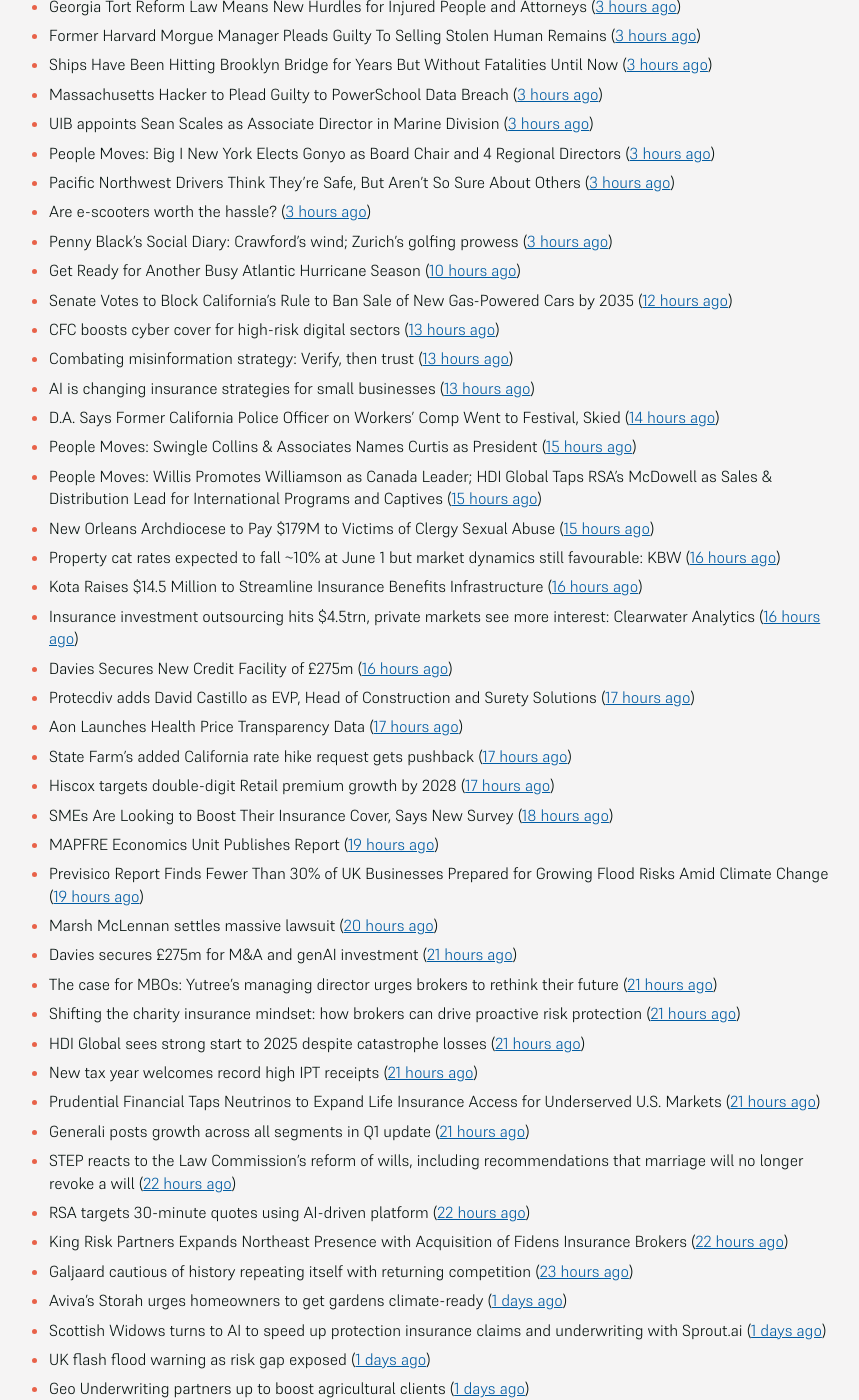
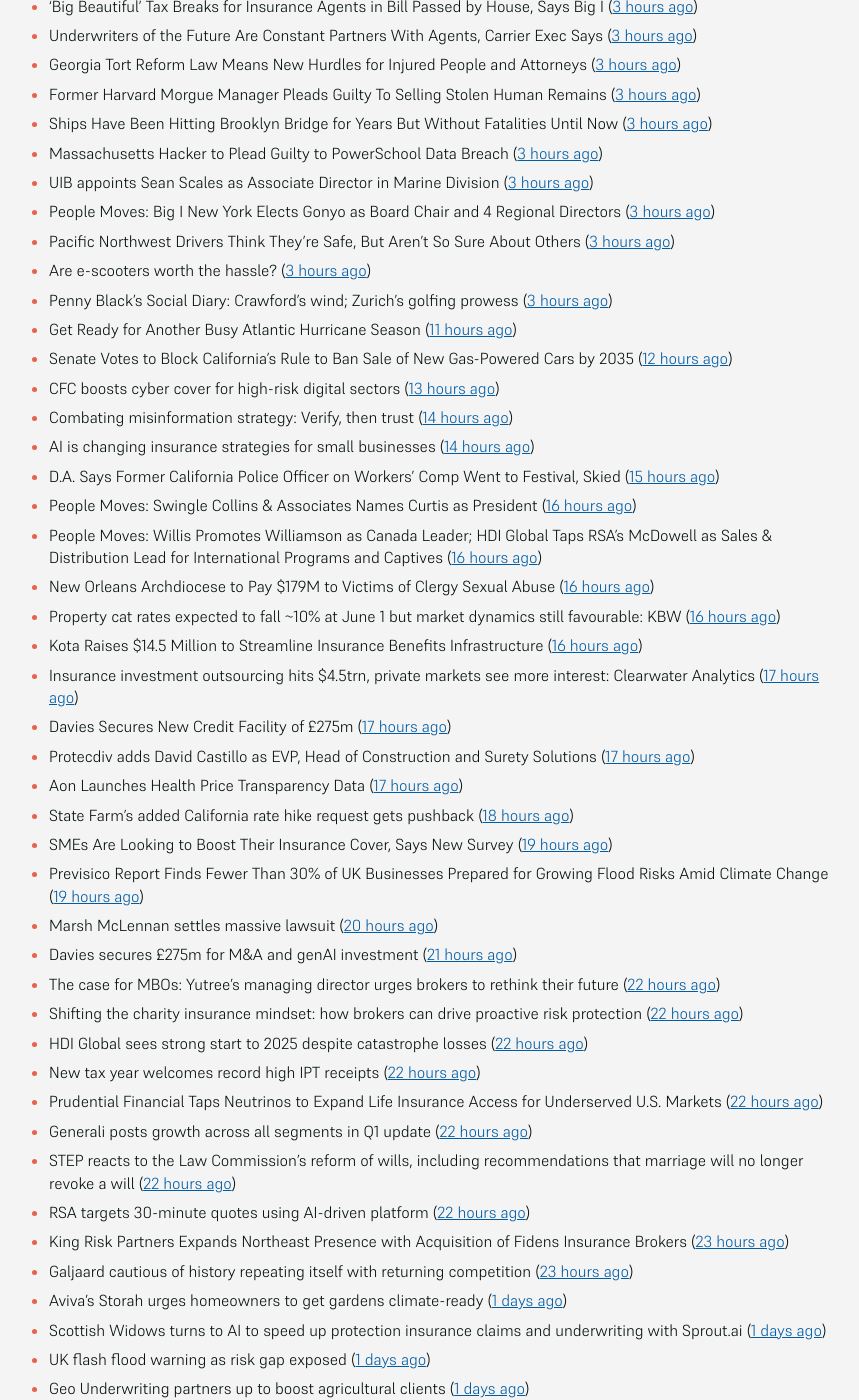
Before and after one commit to mat-0/feeds.thechels.uk, a Jekyll site: the page built from index.md, in a window 1280 px wide and 1400 px high, scrolled down 985 px. Shown: the whole window, without its empty margins (215-1074 px from the left). Built offline with Jekyll 4.4.1, drawn with Linux system fonts in a browser that asks for light colours; some of the changed text lies outside the part shown.

Commit message:
New Feed

```diff
--- a/index.md
+++ b/index.md
@@ -41,37 +43,35 @@ description: Latest Updates
 - Pacific Northwest Drivers Think They’re Safe, But Aren’t So Sure About Others ([3 hours ago](https://www.insurancejournal.com/news/west/2025/05/23/824682.htm))
 - Are e-scooters worth the hassle? ([3 hours ago](https://www.postonline.co.uk/regulation/7957744/are-e-scooters-worth-the-hassle))
 - Penny Black’s Social Diary: Crawford’s wind; Zurich’s golfing prowess ([3 hours ago](https://www.postonline.co.uk/people/7957569/penny-black%E2%80%99s-social-diary-crawford%E2%80%99s-wind-zurich%E2%80%99s-golfing-prowess))
-- Get Ready for Another Busy Atlantic Hurricane Season ([10 hours ago](https://www.insurancejournal.com/news/national/2025/05/22/824899.htm))
+- Get Ready for Another Busy Atlantic Hurricane Season ([11 hours ago](https://www.insurancejournal.com/news/national/2025/05/22/824899.htm))
 - Senate Votes to Block California’s Rule to Ban Sale of New Gas-Powered Cars by 2035 ([12 hours ago](https://www.insurancejournal.com/news/west/2025/05/22/824884.htm))
 - CFC boosts cyber cover for high-risk digital sectors ([13 hours ago](https://www.insurancebusinessmag.com/uk/news/cyber/cfc-boosts-cyber-cover-for-highrisk-digital-sectors-536652.aspx))
-- Combating misinformation strategy: Verify, then trust ([13 hours ago](https://www.dig-in.com/opinion/strategies-for-fighting-misinformation))
-- AI is changing insurance strategies for small businesses ([13 hours ago](https://www.dig-in.com/opinion/ai-is-changing-insurance-strategies-for-small-businesses))
-- D.A. Says Former California Police Officer on Workers’ Comp Went to Festival, Skied ([14 hours ago](https://www.insurancejournal.com/news/west/2025/05/22/824698.htm))
-- People Moves: Swingle Collins & Associates Names Curtis as President ([15 hours ago](https://www.insurancejournal.com/news/southcentral/2025/05/22/824852.htm))
-- People Moves: Willis Promotes Williamson as Canada Leader; HDI Global Taps RSA’s McDowell as Sales & Distribution Lead for International Programs and Captives ([15 hours ago](https://www.insurancejournal.com/news/international/2025/05/22/824842.htm))
-- New Orleans Archdiocese to Pay $179M to Victims of Clergy Sexual Abuse ([15 hours ago](https://www.insurancejournal.com/news/southcentral/2025/05/22/824844.htm))
+- Combating misinformation strategy: Verify, then trust ([14 hours ago](https://www.dig-in.com/opinion/strategies-for-fighting-misinformation))
+- AI is changing insurance strategies for small businesses ([14 hours ago](https://www.dig-in.com/opinion/ai-is-changing-insurance-strategies-for-small-businesses))
+- D.A. Says Former California Police Officer on Workers’ Comp Went to Festival, Skied ([15 hours ago](https://www.insurancejournal.com/news/west/2025/05/22/824698.htm))
+- People Moves: Swingle Collins & Associates Names Curtis as President ([16 hours ago](https://www.insurancejournal.com/news/southcentral/2025/05/22/824852.htm))
+- People Moves: Willis Promotes Williamson as Canada Leader; HDI Global Taps RSA’s McDowell as Sales & Distribution Lead for International Programs and Captives ([16 hours ago](https://www.insurancejournal.com/news/international/2025/05/22/824842.htm))
+- New Orleans Archdiocese to Pay $179M to Victims of Clergy Sexual Abuse ([16 hours ago](https://www.insurancejournal.com/news/southcentral/2025/05/22/824844.htm))
 - Property cat rates expected to fall ~10% at June 1 but market dynamics still favourable: KBW ([16 hours ago](https://www.reinsurancene.ws/property-cat-rates-expected-to-fall-10-at-june-1-but-market-dynamics-still-favourable-kbw/))
 - Kota Raises $14.5 Million to Streamline Insurance Benefits Infrastructure ([16 hours ago](https://www.insurtechinsights.com/kota-raises-14-5-million-to-streamline-insurance-benefits-infrastructure/))
-- Insurance investment outsourcing hits $4.5trn, private markets see more interest: Clearwater Analytics ([16 hours ago](https://www.reinsurancene.ws/insurance-investment-outsourcing-hits-4-5trn-private-markets-see-more-interest-clearwater-analytics/))
-- Davies Secures New Credit Facility of £275m ([16 hours ago](https://insurance-edge.net/2025/05/22/davies-secures-new-credit-facility-of-275m/))
+- Insurance investment outsourcing hits $4.5trn, private markets see more interest: Clearwater Analytics ([17 hours ago](https://www.reinsurancene.ws/insurance-investment-outsourcing-hits-4-5trn-private-markets-see-more-interest-clearwater-analytics/))
+- Davies Secures New Credit Facility of £275m ([17 hours ago](https://insurance-edge.net/2025/05/22/davies-secures-new-credit-facility-of-275m/))
 - Protecdiv adds David Castillo as EVP, Head of Construction and Surety Solutions ([17 hours ago](https://www.reinsurancene.ws/protecdiv-adds-david-castillo-as-evp-head-of-construction-and-surety-solutions/))
 - Aon Launches Health Price Transparency Data ([17 hours ago](https://insurance-edge.net/2025/05/22/aon-launches-health-price-transparency-data/))
-- State Farm's added California rate hike request gets pushback ([17 hours ago](https://www.dig-in.com/news/state-farms-added-california-rate-hike-gets-pushback))
-- Hiscox targets double-digit Retail premium growth by 2028 ([17 hours ago](https://www.reinsurancene.ws/hiscox-targets-double-digit-retail-premium-growth-by-2028/))
-- SMEs Are Looking to Boost Their Insurance Cover, Says New Survey ([18 hours ago](https://insurance-edge.net/2025/05/22/smes-are-looking-to-boost-their-insurance-cover-says-new-survey/))
-- MAPFRE Economics Unit Publishes Report ([19 hours ago](https://insurance-edge.net/2025/05/22/mapfre-economics-unit-publishes-report/))
+- State Farm's added California rate hike request gets pushback ([18 hours ago](https://www.dig-in.com/news/state-farms-added-california-rate-hike-gets-pushback))
+- SMEs Are Looking to Boost Their Insurance Cover, Says New Survey ([19 hours ago](https://insurance-edge.net/2025/05/22/smes-are-looking-to-boost-their-insurance-cover-says-new-survey/))
 - Previsico Report Finds Fewer Than 30% of UK Businesses Prepared for Growing Flood Risks Amid Climate Change ([19 hours ago](https://www.insurtechinsights.com/previsico-report-finds-fewer-than-30-of-uk-businesses-prepared-for-growing-flood-risks-amid-climate-change/))
 - Marsh McLennan settles massive lawsuit ([20 hours ago](https://www.insurancebusinessmag.com/uk/news/legal-insights/marsh-mclennan-settles-massive-lawsuit-536579.aspx))
 - Davies secures £275m for M&A and genAI investment ([21 hours ago](https://www.postonline.co.uk/claims/7957808/davies-secures-%C2%A3275m-for-ma-and-genai-investment))
-- The case for MBOs: Yutree's managing director urges brokers to rethink their future ([21 hours ago](https://www.insurancebusinessmag.com/uk/news/business-resilience/the-case-for-mbos-yutrees-managing-director-urges-brokers-to-rethink-their-future-536561.aspx))
-- Shifting the charity insurance mindset: how brokers can drive proactive risk protection ([21 hours ago](https://www.insurancebusinessmag.com/uk/news/non-profits/shifting-the-charity-insurance-mindset-how-brokers-can-drive-proactive-risk-protection-536560.aspx))
-- HDI Global sees strong start to 2025 despite catastrophe losses ([21 hours ago](https://www.insurancebusinessmag.com/uk/news/breaking-news/hdi-global-sees-strong-start-to-2025-despite-catastrophe-losses-536559.aspx))
-- New tax year welcomes record high IPT receipts ([21 hours ago](https://www.insurancebusinessmag.com/uk/news/breaking-news/new-tax-year-welcomes-record-high-ipt-receipts-536558.aspx))
-- Prudential Financial Taps Neutrinos to Expand Life Insurance Access for Underserved U.S. Markets ([21 hours ago](https://www.insurtechinsights.com/prudential-financial-taps-neutrinos-to-expand-life-insurance-access-for-underserved-u-s-markets/))
-- Generali posts growth across all segments in Q1 update ([21 hours ago](https://www.insurancebusinessmag.com/uk/news/breaking-news/generali-posts-growth-across-all-segments-in-q1-update-536552.aspx))
+- The case for MBOs: Yutree's managing director urges brokers to rethink their future ([22 hours ago](https://www.insurancebusinessmag.com/uk/news/business-resilience/the-case-for-mbos-yutrees-managing-director-urges-brokers-to-rethink-their-future-536561.aspx))
+- Shifting the charity insurance mindset: how brokers can drive proactive risk protection ([22 hours ago](https://www.insurancebusinessmag.com/uk/news/non-profits/shifting-the-charity-insurance-mindset-how-brokers-can-drive-proactive-risk-protection-536560.aspx))
+- HDI Global sees strong start to 2025 despite catastrophe losses ([22 hours ago](https://www.insurancebusinessmag.com/uk/news/breaking-news/hdi-global-sees-strong-start-to-2025-despite-catastrophe-losses-536559.aspx))
+- New tax year welcomes record high IPT receipts ([22 hours ago](https://www.insurancebusinessmag.com/uk/news/breaking-news/new-tax-year-welcomes-record-high-ipt-receipts-536558.aspx))
+- Prudential Financial Taps Neutrinos to Expand Life Insurance Access for Underserved U.S. Markets ([22 hours ago](https://www.insurtechinsights.com/prudential-financial-taps-neutrinos-to-expand-life-insurance-access-for-underserved-u-s-markets/))
+- Generali posts growth across all segments in Q1 update ([22 hours ago](https://www.insurancebusinessmag.com/uk/news/breaking-news/generali-posts-growth-across-all-segments-in-q1-update-536552.aspx))
 - STEP reacts to the Law Commission’s reform of wills, including recommendations that marriage will no longer revoke a will ([22 hours ago](https://ifamagazine.com/step-reacts-to-the-law-commissions-reform-of-wills-including-recommendations-that-marriage-will-no-longer-revoke-a-will/))
 - RSA targets 30-minute quotes using AI-driven platform ([22 hours ago](https://www.postonline.co.uk/commercial/7957756/rsa-targets-30-minute-quotes-using-ai-driven-platform))
-- King Risk Partners Expands Northeast Presence with Acquisition of Fidens Insurance Brokers ([22 hours ago](https://www.insurtechinsights.com/king-risk-partners-expands-northeast-presence-with-acquisition-of-fidens-insurance-brokers/))
+- King Risk Partners Expands Northeast Presence with Acquisition of Fidens Insurance Brokers ([23 hours ago](https://www.insurtechinsights.com/king-risk-partners-expands-northeast-presence-with-acquisition-of-fidens-insurance-brokers/))
 - Galjaard cautious of history repeating itself with returning competition ([23 hours ago](https://www.postonline.co.uk/news/7957781/galjaard-cautious-of-history-repeating-itself-with-returning-competition))
 - Aviva’s Storah urges homeowners to get gardens climate-ready ([1 days ago](https://www.postonline.co.uk/personal/7957795/aviva%E2%80%99s-storah-urges-homeowners-to-get-gardens-climate-ready))
 - Scottish Widows turns to AI to speed up protection insurance claims and underwriting with Sprout.ai ([1 days ago](https://ifamagazine.com/scottish-widows-turns-to-ai-to-speed-up-protection-insurance-claims-and-underwriting-with-sprout-ai/))
```
Also changed, not shown: other parts of index.md (+19 -17 lines).
